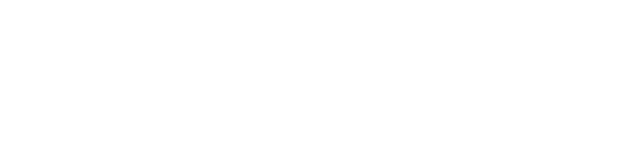
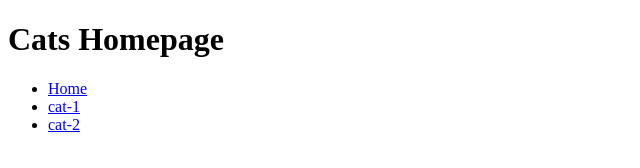
Before and after one commit to MMI-SAE-105/2023-r113-tp2-menu-alpinejs-rayane-damage, a plain HTML site: page cats/index.html in a window 1280 px wide. Shown: the whole page, without its empty margins (0-640 px from the left). Drawn offline with Linux system fonts and the light colour scheme.

Commit message:
ajout interactivité menu/chats

```diff
--- a/cats/index.html
+++ b/cats/index.html
@@ -6,6 +6,17 @@
     <title>Document</title>
 </head>
 <body>
+    <header>
+        <h1>Cats Homepage</h1>
+        <nav id="mainNav" x-show="menuIsOpen" x-transition.duration.400ms class = "menu">
+            <ul>
+                <li><a href="../index.html">Home</a></li>
+                <li><a href="chat-1.html">cat-1</a></li>
+                <li><a href="chat-2.html">cat-2</a></li>
+            </ul>
+          </nav>
+
+    </header>
 
 </body>
 </html>
```
Also changed, not shown: index.html (+2 -3 lines).
